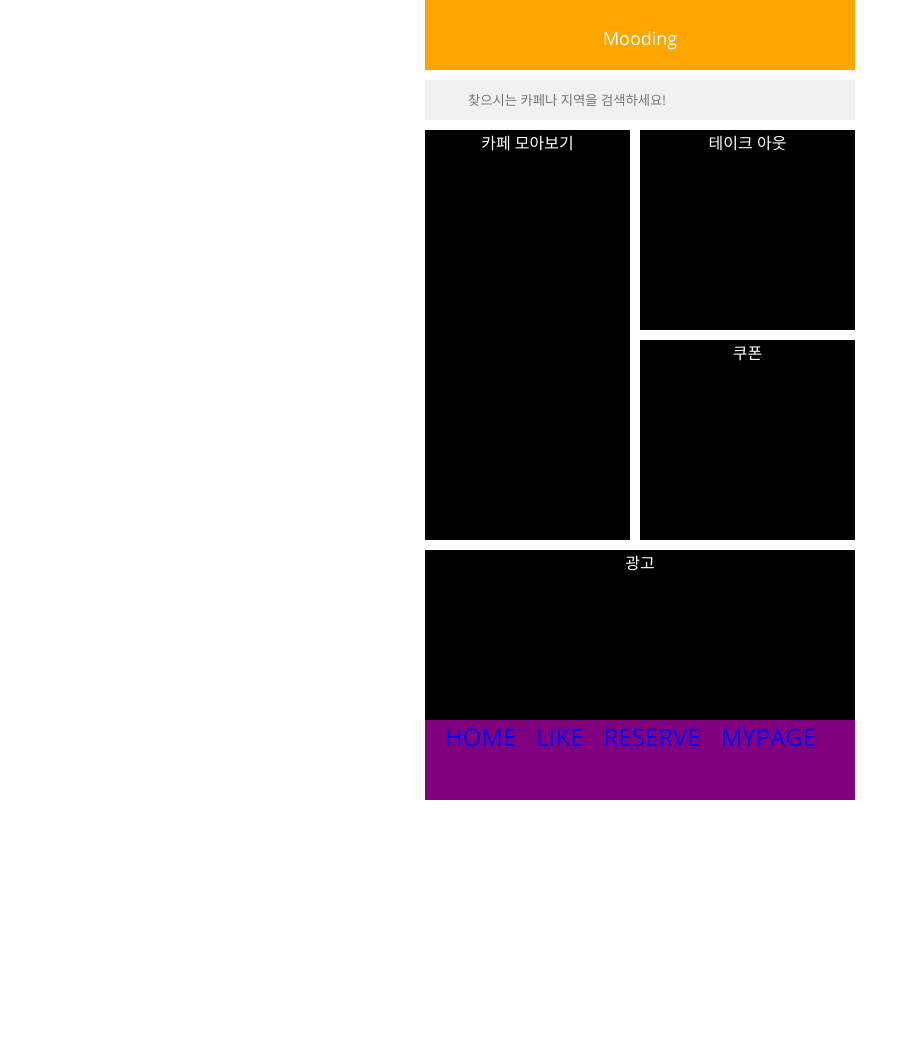
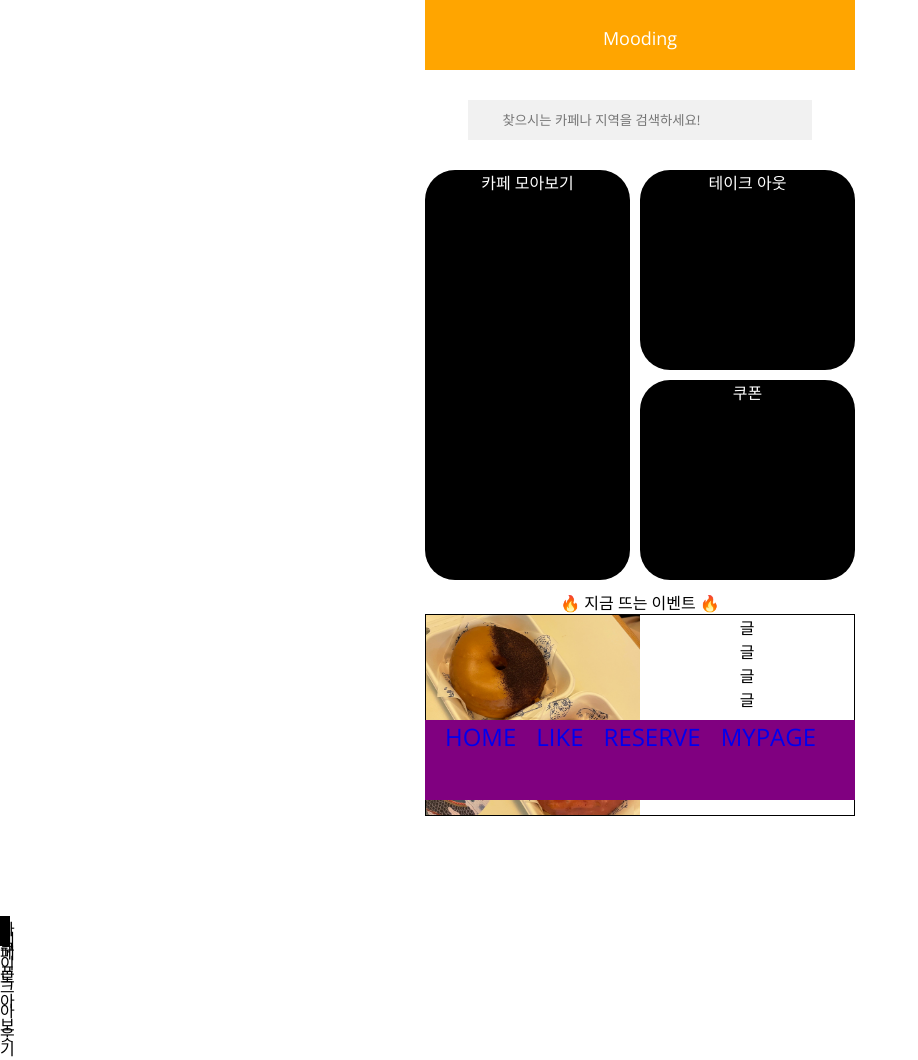
Before and after one commit to LikeLion-Inha-9/likelion_cafe, a Django app: page /home/ in a window 1280 px wide. Shown: the whole page, without its empty margins (0-918 px from the left). Before the commit the page ends 800 px from the top, so only its background shows below. Run offline with Django 3.2, Linux system fonts and the light colour scheme.

Commit message:
집가고싶다

```diff
--- a/Mooding/mainapp/static/style-allcafe.css
+++ b/Mooding/mainapp/static/style-allcafe.css
@@ -2,6 +2,7 @@
     padding:0;
     margin:0;
     box-sizing: border-box;
+	justify-content: center;
 }
 
 .containter{
--- a/Mooding/mainapp/static/style-home.css
+++ b/Mooding/mainapp/static/style-home.css
@@ -1,5 +1,8 @@
 .search-bar {
-    width: 100%;
+    margin-top:20px;
+    width: 80%;
+    margin-left: auto;
+    margin-right: auto;
     color: gray;
 }
 
@@ -20,6 +23,7 @@
     color : white;
     text-align: center;
     padding-bottom: 100px;
+    margin-top: 20px;
 
 }
 
@@ -27,6 +31,7 @@
     grid-column: 1 / 2;
     grid-row: 1/3;
     background-color: black;
+    border-radius: 30px;
 }
 
 .main .container .two{
@@ -34,7 +39,7 @@
     grid-row: 1 / 2  ;
     grid-column: 2 / 4;
     background-color: black;
-
+    border-radius: 30px;
 }
 
 
@@ -42,15 +47,38 @@
     grid-column: 2 / 4;
     grid-row: 2;
     background-color: black;
+    border-radius: 30px;
 }
 
 .main .container .advertisement {
 
     grid-column: 1 / 4;
     grid-row : 3;
+    color :black;
 
 
 
 
+    background-color: white;
+}
+
+
+.recommend .circle .item{
     background-color: black;
+    width:10px;
+    height: 10px;
 }
+
+.sgroup{
+    display: inline-block;
+    width: 50%;
+    height:200px;
+}
+
+.sgroup img {
+
+
+    width : 100%;
+    height: 100%;
+
+}
--- a/Mooding/mainapp/templates/home.html
+++ b/Mooding/mainapp/templates/home.html
@@ -13,11 +13,47 @@
       <section class="one">카페 모아보기</section>
       <section class="two">테이크 아웃</section>
       <section class="three">쿠폰</section>
-        <section class="advertisement">광고</section>
-    </div>
+
+
+
+        <section class="advertisement">
+
+          <div ckass="top-title">&#x1F525; 지금 뜨는 이벤트 &#x1F525;</div>
+          <div style="border: 1px solid; color:black; display: flex;">
+
+           <div class = "sgroup">
+
+<img src="../static/img/1.jpg">
+           </div>
+
+           <div class = "sgroup">
+
+          <div>글</div>
+          <div>글</div>
+          <div>글</div>
+          <div>글</div>
+
+          </div>
+
+          </div>
+
+
+
+        </section>
+
+      </div>
+        <section class="recommend">
+          <div class="circle">
+            <section class="item">카페 모아보기</section>
+            <section class="item">테이크 아웃</section>
+            <section class="item">쿠폰</section>
+          </div>
+      </section>
+
+
+
 
 </section>
 
 
-
 {% endblock %}
--- a/Mooding/mainapp/views.py
+++ b/Mooding/mainapp/views.py
@@ -24,3 +24,6 @@ def coupon(request) :
 
 def information(request) :
     return render(request, 'information.html')
+
+def takeout(request) :
+    return render(request, 'takeout.html')
--- a/Mooding/mooding/urls.py
+++ b/Mooding/mooding/urls.py
@@ -25,7 +25,8 @@ urlpatterns = [
     path('like', mainapp.views.like, name = 'like'),
     path('reserve', mainapp.views.reserve, name = 'reserve'),
     path('mypage', mainapp.views.mypage, name = 'mypage'),
-    path('allcafe', mainapp.views.allcafe, name = 'all cafe'),
+    path('allcafe', mainapp.views.allcafe, name = 'allcafe'),
     path('coupon', mainapp.views.coupon, name = 'coupon'),
     path('information', mainapp.views.information, name = 'information'),
+    path('takeout', mainapp.views.takeout, name = 'takeout'),
 ]
```
Also changed, not shown: Mooding/mainapp/static/style-takeout.css (added, +37 -0 lines), Mooding/mainapp/templates/takeout.html (+49 -0 lines), Mooding/mainapp/static/img/1.jpg (added), Mooding/mainapp/static/img/KakaoTalk_20210625_184548066_01.jpg (added), Mooding/mainapp/static/img/KakaoTalk_20210625_184548066_02.jpg (added).
